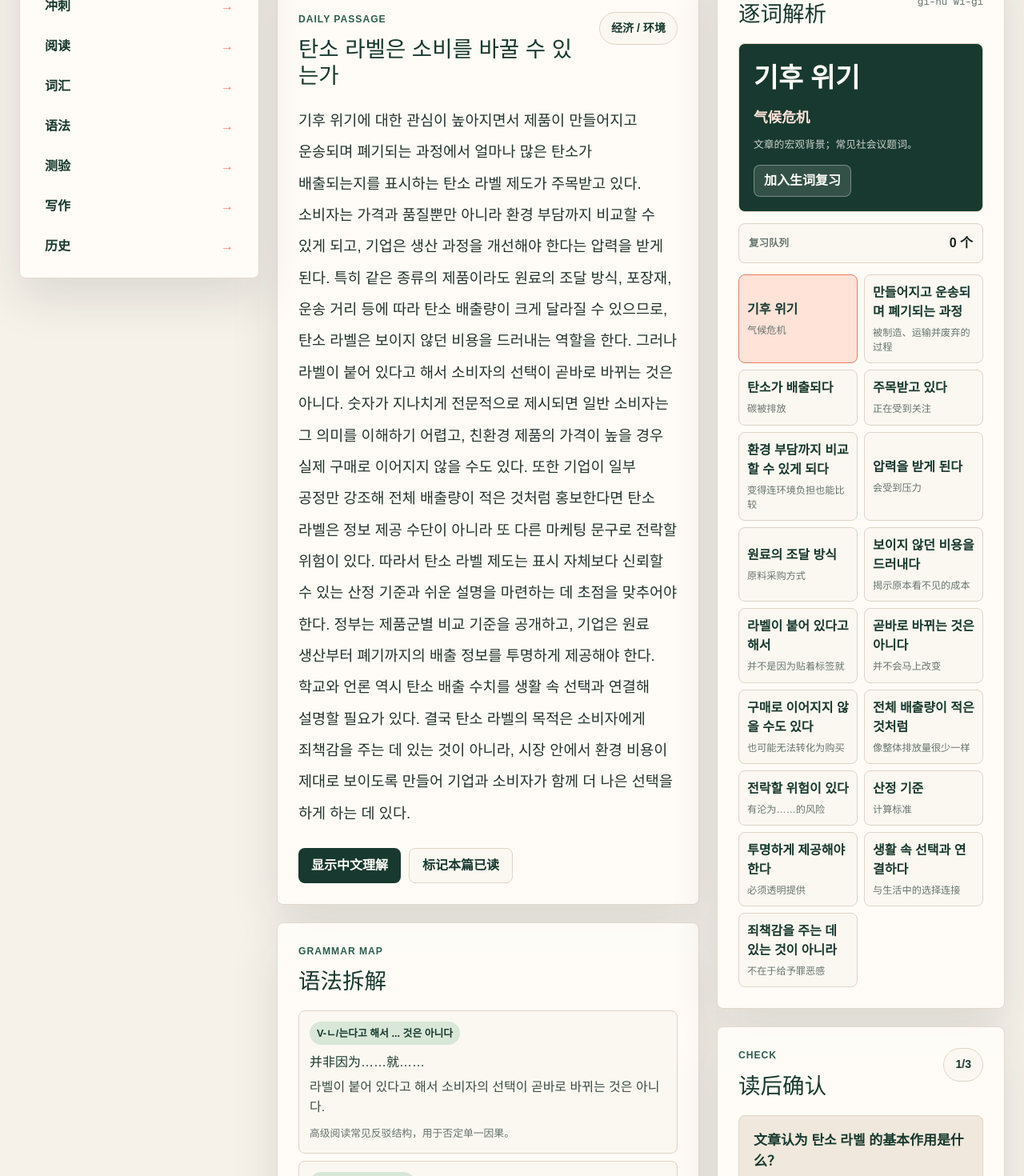
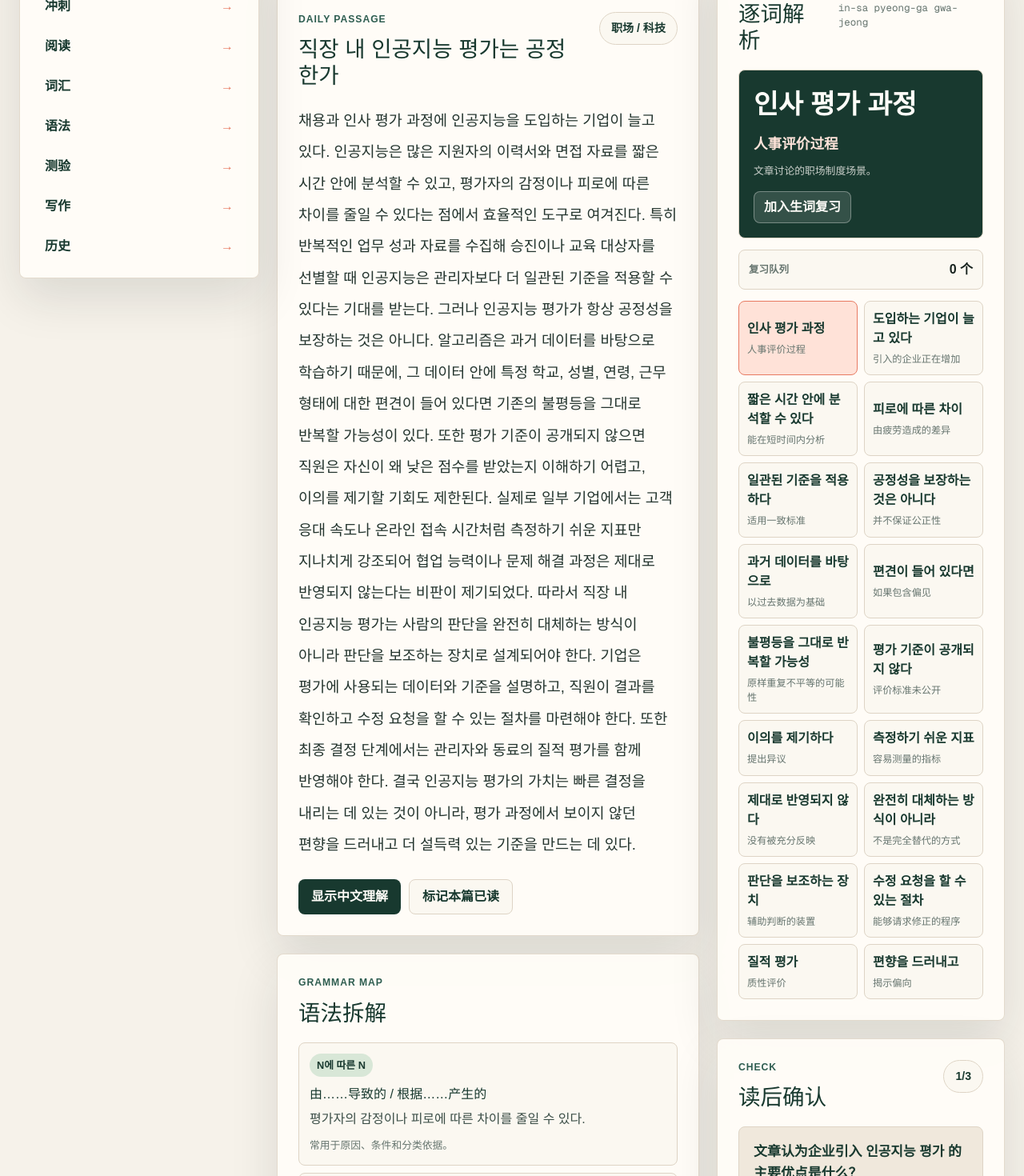
Before and after one commit to adia1223/daily-topik-lab, a Next.js app: page / in a window 1280 px wide. Shown: the part 660-2130 px from the top of the page at 80% size. Built offline with nearby package versions, Linux system fonts and the light colour scheme.

Commit message:
Add 2026-08-13 TOPIK reading

```diff
--- a/app/page.tsx
+++ b/app/page.tsx
@@ -2046,7 +2046,7 @@ const august11Reading: DailyReading = {
   },
 };
 
-const todayReading: DailyReading = {
+const august12Reading: DailyReading = {
   id: "2026-08-12-carbon-label-consumption",
   date: "2026-08-12",
   title: "탄소 라벨은 소비를 바꿀 수 있는가",
@@ -2112,8 +2112,76 @@ const todayReading: DailyReading = {
   },
 };
 
+const todayReading: DailyReading = {
+  id: "2026-08-13-workplace-ai-evaluation",
+  date: "2026-08-13",
+  title: "직장 내 인공지능 평가는 공정한가",
+  level: "TOPIK II 5-6级",
+  topic: "职场 / 科技",
+  estimatedTime: "18 分钟",
+  korean:
+    "채용과 인사 평가 과정에 인공지능을 도입하는 기업이 늘고 있다. 인공지능은 많은 지원자의 이력서와 면접 자료를 짧은 시간 안에 분석할 수 있고, 평가자의 감정이나 피로에 따른 차이를 줄일 수 있다는 점에서 효율적인 도구로 여겨진다. 특히 반복적인 업무 성과 자료를 수집해 승진이나 교육 대상자를 선별할 때 인공지능은 관리자보다 더 일관된 기준을 적용할 수 있다는 기대를 받는다. 그러나 인공지능 평가가 항상 공정성을 보장하는 것은 아니다. 알고리즘은 과거 데이터를 바탕으로 학습하기 때문에, 그 데이터 안에 특정 학교, 성별, 연령, 근무 형태에 대한 편견이 들어 있다면 기존의 불평등을 그대로 반복할 가능성이 있다. 또한 평가 기준이 공개되지 않으면 직원은 자신이 왜 낮은 점수를 받았는지 이해하기 어렵고, 이의를 제기할 기회도 제한된다. 실제로 일부 기업에서는 고객 응대 속도나 온라인 접속 시간처럼 측정하기 쉬운 지표만 지나치게 강조되어 협업 능력이나 문제 해결 과정은 제대로 반영되지 않는다는 비판이 제기되었다. 따라서 직장 내 인공지능 평가는 사람의 판단을 완전히 대체하는 방식이 아니라 판단을 보조하는 장치로 설계되어야 한다. 기업은 평가에 사용되는 데이터와 기준을 설명하고, 직원이 결과를 확인하고 수정 요청을 할 수 있는 절차를 마련해야 한다. 또한 최종 결정 단계에서는 관리자와 동료의 질적 평가를 함께 반영해야 한다. 결국 인공지능 평가의 가치는 빠른 결정을 내리는 데 있는 것이 아니라, 평가 과정에서 보이지 않던 편향을 드러내고 더 설득력 있는 기준을 만드는 데 있다.",
+  chinese:
+    "越来越多企业在招聘和人事评价过程中引入人工智能。人工智能能够在短时间内分析大量应聘者的简历和面试资料，也能减少因评价者情绪或疲劳造成的差异，因此被视为高效工具。尤其是在收集重复性的工作成果资料，并筛选晋升或培训对象时，人们期待人工智能能比管理者应用更一致的标准。然而，人工智能评价并不总是保证公正性。算法基于过去数据学习，因此如果数据中包含对特定学校、性别、年龄、工作形态的偏见，就可能原样重复既有不平等。此外，如果评价标准不公开，员工就难以理解自己为什么得到低分，提出异议的机会也会受到限制。实际上，一些企业过度强调客户响应速度、在线连接时间等容易测量的指标，导致协作能力或解决问题的过程无法被充分反映，这引发了批评。因此，职场中的人工智能评价不应设计成完全替代人的判断，而应作为辅助判断的装置。企业应说明评价使用的数据和标准，并建立员工可确认结果、提出修正请求的程序。同时，在最终决定阶段，也应结合管理者和同事的质性评价。归根结底，人工智能评价的价值不在于快速做出决定，而在于揭示评价过程中原本看不见的偏向，并建立更有说服力的标准。",
+  tokens: [
+    { korean: "인사 평가 과정", reading: "in-sa pyeong-ga gwa-jeong", meaning: "人事评价过程", note: "文章讨论的职场制度场景。" },
+    { korean: "도입하는 기업이 늘고 있다", reading: "do-ip-ha-neun gi-eo-bi neul-go it-da", meaning: "引入的企业正在增加", grammar: "V-는 N + V-고 있다", note: "说明现象扩大。" },
+    { korean: "짧은 시간 안에 분석할 수 있다", reading: "jjal-beun si-gan a-ne bun-seok-hal su it-da", meaning: "能在短时间内分析", grammar: "V-(으)ㄹ 수 있다", note: "人工智能的效率优势。" },
+    { korean: "피로에 따른 차이", reading: "pi-ro-e tta-reun cha-i", meaning: "由疲劳造成的差异", grammar: "N에 따른 N", note: "说明人工评价的不稳定因素。" },
+    { korean: "일관된 기준을 적용하다", reading: "il-gwan-doen gi-jun-eul jeok-yong-ha-da", meaning: "适用一致标准", note: "评价制度核心词组。" },
+    { korean: "공정성을 보장하는 것은 아니다", reading: "gong-jeong-seong-eul bo-jang-ha-neun geo-seun a-ni-da", meaning: "并不保证公正性", grammar: "V-는 것은 아니다", note: "转折后提出文章核心问题。" },
+    { korean: "과거 데이터를 바탕으로", reading: "gwa-geo de-i-teo-reul ba-tang-eu-ro", meaning: "以过去数据为基础", grammar: "N을/를 바탕으로", note: "解释算法偏见来源。" },
+    { korean: "편견이 들어 있다면", reading: "pyeon-gyeo-ni deu-reo it-da-myeon", meaning: "如果包含偏见", grammar: "V-아/어 있다 + A/V-(으)면", note: "提出风险条件。" },
+    { korean: "불평등을 그대로 반복할 가능성", reading: "bul-pyeong-deung-eul geu-dae-ro ban-bok-hal ga-neung-seong", meaning: "原样重复不平等的可能性", grammar: "V-(으)ㄹ 가능성", note: "算法评价的主要风险。" },
+    { korean: "평가 기준이 공개되지 않다", reading: "pyeong-ga gi-ju-ni gong-gae-doe-ji an-ta", meaning: "评价标准未公开", grammar: "피동 + V-지 않다", note: "透明度不足。" },
+    { korean: "이의를 제기하다", reading: "i-ui-reul je-gi-ha-da", meaning: "提出异议", note: "员工救济程序相关词组。" },
+    { korean: "측정하기 쉬운 지표", reading: "cheuk-jeong-ha-gi swi-un ji-pyo", meaning: "容易测量的指标", grammar: "V-기 쉽다/쉽게 + N", note: "批评量化指标偏差。" },
+    { korean: "제대로 반영되지 않다", reading: "je-dae-ro ban-yeong-doe-ji an-ta", meaning: "没有被充分反映", grammar: "피동 + V-지 않다", note: "协作和过程性能力被忽略。" },
+    { korean: "완전히 대체하는 방식이 아니라", reading: "wan-jeon-hi dae-che-ha-neun bang-si-gi a-ni-ra", meaning: "不是完全替代的方式", grammar: "N이/가 아니라", note: "提出制度设计原则。" },
+    { korean: "판단을 보조하는 장치", reading: "pan-dan-eul bo-jo-ha-neun jang-chi", meaning: "辅助判断的装置", note: "作者对 AI 的定位。" },
+    { korean: "수정 요청을 할 수 있는 절차", reading: "su-jeong yo-cheong-eul hal su it-neun jeol-cha", meaning: "能够请求修正的程序", grammar: "V-(으)ㄹ 수 있는 N", note: "保障员工权利的具体对策。" },
+    { korean: "질적 평가", reading: "jil-jeok pyeong-ga", meaning: "质性评价", note: "与量化指标相对，补充人的判断。" },
+    { korean: "편향을 드러내고", reading: "pyeon-hyang-eul deu-reo-nae-go", meaning: "揭示偏向", grammar: "V-고", note: "结论中说明 AI 评价真正价值。" },
+  ],
+  grammarPoints: [
+    { pattern: "N에 따른 N", meaning: "由……导致的 / 根据……产生的", example: "평가자의 감정이나 피로에 따른 차이를 줄일 수 있다.", note: "常用于原因、条件和分类依据。" },
+    { pattern: "N을/를 바탕으로", meaning: "以……为基础", example: "알고리즘은 과거 데이터를 바탕으로 학습한다.", note: "科技、教育、政策类文章高频结构。" },
+    { pattern: "V-(으)ㄹ 가능성이 있다", meaning: "有可能……", example: "기존의 불평등을 반복할 가능성이 있다.", note: "用于客观提出风险。" },
+    { pattern: "N이/가 아니라 ... V-아/어야 한다", meaning: "不是……而应该……", example: "대체하는 방식이 아니라 보조하는 장치로 설계되어야 한다.", note: "适合观点文中提出替代方案。" },
+  ],
+  quiz: [
+    {
+      question: "文章认为企业引入 인공지능 평가 的主要优点是什么？",
+      answer:
+        "它能快速分析大量资料，减少评价者情绪或疲劳造成的差异，并在重复性成果评价中应用更一致的标准。",
+    },
+    {
+      question: "为什么人工智能评价可能重复既有不平等？",
+      answer:
+        "因为算法以过去数据为基础学习，如果数据中包含对学校、性别、年龄或工作形态的偏见，评价结果也可能继承这些偏见。",
+    },
+    {
+      question: "作者提出企业应如何设计职场人工智能评价？",
+      answer:
+        "应把 AI 作为辅助判断工具，公开数据和评价标准，提供结果确认和修正请求程序，并在最终决定中加入管理者和同事的质性评价。",
+    },
+  ],
+  writingDrill: {
+    type: "54 题观点写作",
+    prompt:
+      "직장 내 인공지능 평가를 확대하는 것에 대해 어떻게 생각하는지 쓰십시오. 인공지능 평가의 효율성과 공정성 문제를 모두 언급하고, 직원의 권리를 보호하기 위한 방안을 두 가지 이상 제시하십시오.",
+    checklist: ["효율성", "과거 데이터", "평가 기준 공개", "이의 제기", "질적 평가"],
+    sentenceBank: [
+      "인공지능 평가는 많은 자료를 빠르게 분석하고 일관된 기준을 적용할 수 있다는 장점이 있다.",
+      "그러나 과거 데이터에 편견이 포함되어 있다면 기존의 불평등이 반복될 수 있다.",
+      "따라서 평가 기준을 공개하고 직원이 결과에 대해 이의를 제기할 수 있는 절차를 마련해야 한다.",
+    ],
+  },
+};
+
 const readingArchive: DailyReading[] = [
   todayReading,
+  august12Reading,
   august11Reading,
   august10Reading,
   august9Reading,
```
Also changed, not shown: 1 other file (tests, documents, lock files or other folders).
